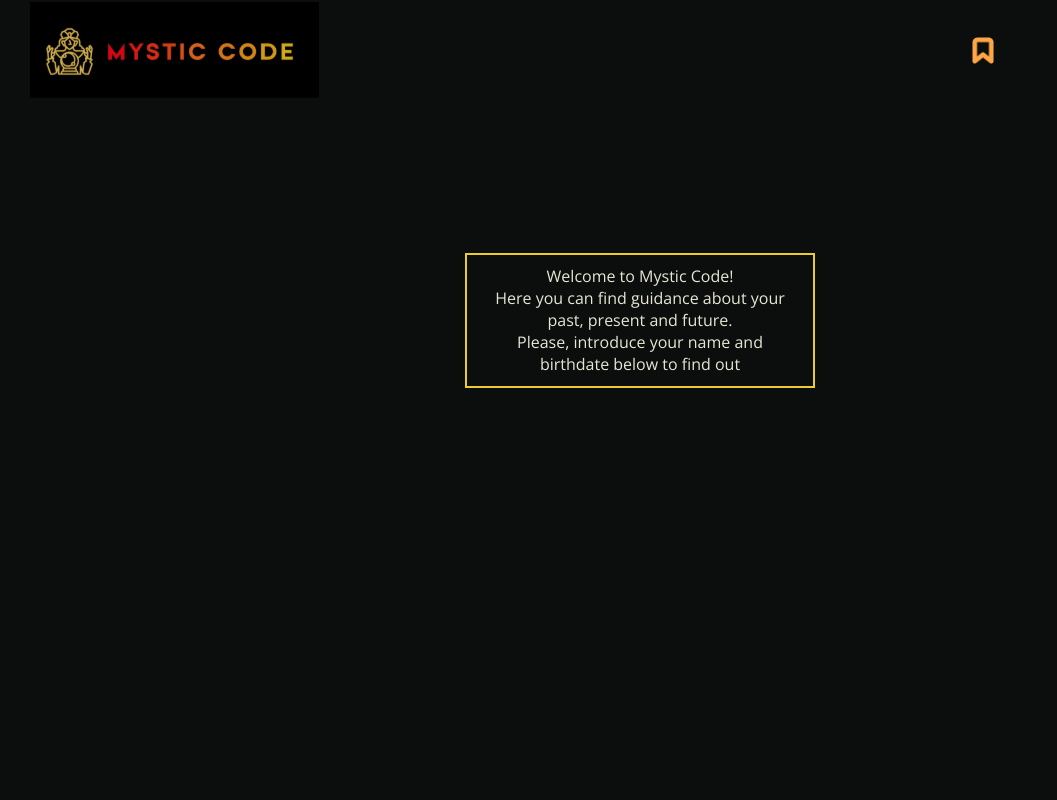
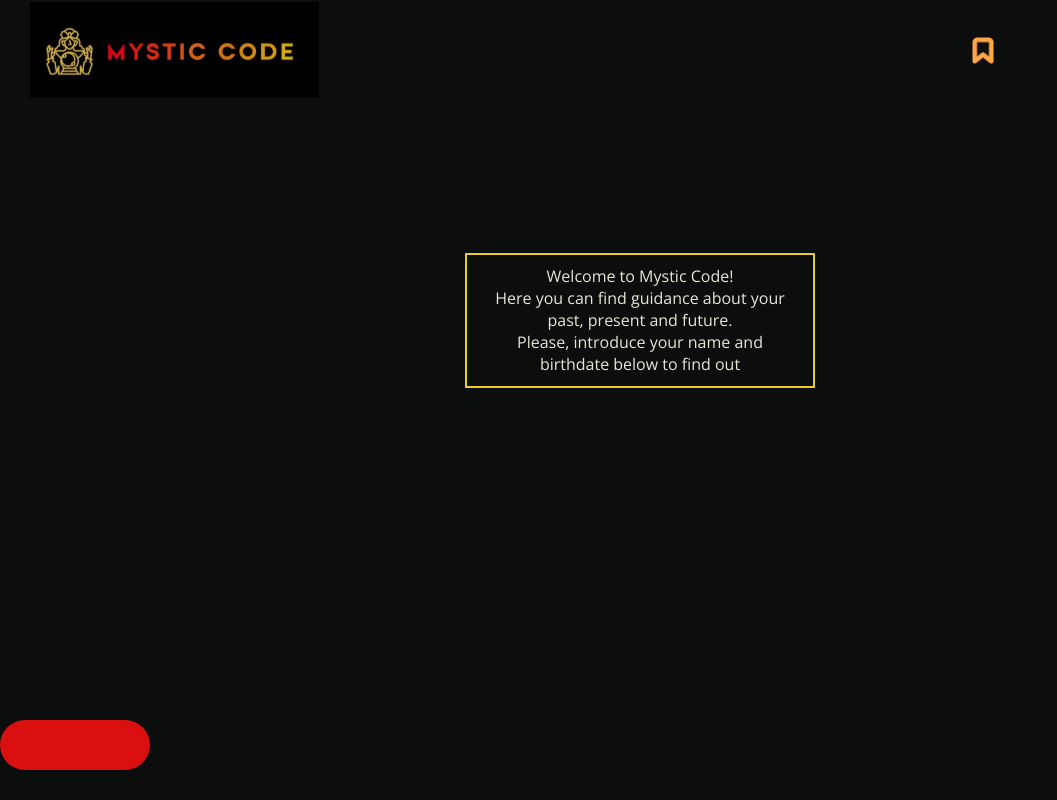
Before and after one commit to florienborg/sakura_tarot, a React (Create React App) app: page / in a window 1280 px wide. Shown: the whole page, without its empty margins (0-1057 px from the left). Built offline with nearby package versions, Linux system fonts and the light colour scheme.

Commit message:
add redButton to app

```diff
--- a/src/App.js
+++ b/src/App.js
@@ -1,13 +1,15 @@
 import './App.css';
 import React from 'react';
 import WelcomeText from './components/welcometext/welcometext';
-import Header from './components/header/Header'
+import Header from './components/header/Header';
+import RedButton from './components/RedButton/RedButton'
 
 function App() {
   return (
     <div className="App">
       <Header />
       <WelcomeText />
+      <RedButton />
     </div>
   )
 
```
